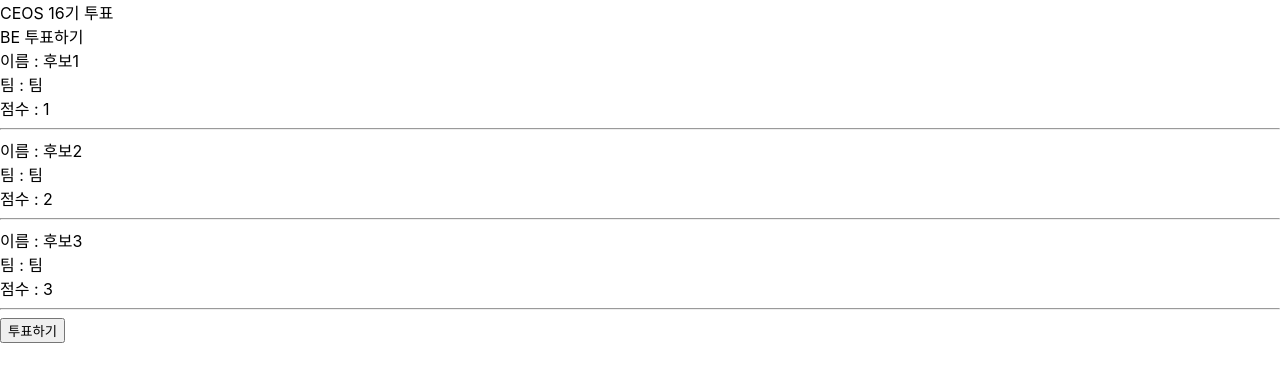
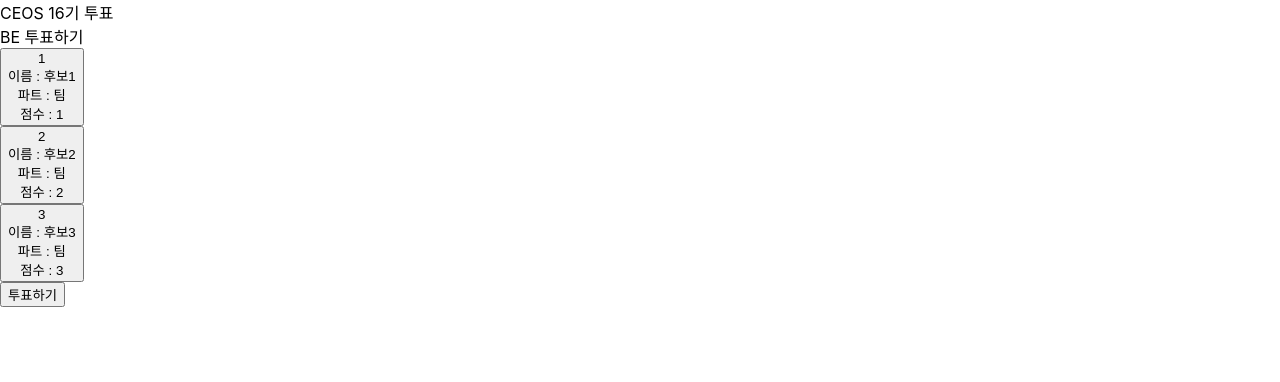
Before and after one commit to heeeesoo/react-vote-16th, a Next.js app: page /vote/BE in a window 1280 px wide. Shown: the top 382 px of the page. Built offline with nearby package versions, Linux system fonts and the light colour scheme.

Commit message:
chore : 파트 투표버튼 누르면 콘솔찍기

```diff
--- a/pages/index.tsx
+++ b/pages/index.tsx
@@ -50,5 +50,6 @@ export default function Home() {
         dispatch(down(2))
       }}> - </button>
     </div>
+
   )
 }
--- a/pages/vote/[Part].tsx
+++ b/pages/vote/[Part].tsx
@@ -1,9 +1,12 @@
 import { useRouter } from "next/router";
+import { useState } from "react";
 import VotePartBox from "../../src/components/common/VotePartBox";
 
 export default function Part(){
     const router = useRouter();
     const {Part} = router.query;
+
+    const [vote, setVote] = useState({});
 
     // fe, be, demo 리스트 -> fetch로 바꾸기
     const dataList = [
@@ -24,6 +27,14 @@ export default function Part(){
         }
     ]
 
+    const handleClick = () => {
+        console.log(vote)
+    }
+
+    const getVoteData = (vote : any) => {
+        setVote(vote)
+    }
+
     return(
         <div>
             {Part} 투표하기
@@ -32,14 +43,16 @@ export default function Part(){
                     return(
                         <VotePartBox
                             key={idx}
+                            num={idx+1}
                             name={data.name}
                             department={data.department}
                             score={data.score}
+                            getVoteData = {getVoteData}
                         />
                     )
                 })
             }
-            <button>투표하기</button>
+            <button onClick={handleClick}>투표하기</button>
         </div>
     )
 }
--- a/src/components/common/VotePartBox.tsx
+++ b/src/components/common/VotePartBox.tsx
@@ -1,16 +1,30 @@
+import { miniSerializeError } from "@reduxjs/toolkit";
+
 interface VotePartBoxProps {
+    num: number;
     name: string;
     department: string;
     score: number;
+    getVoteData: (vote: any) => void;
 }
 
-export default function VotePartBox({name,department,score}:VotePartBoxProps){
+export default function VotePartBox({num,name,department,score,getVoteData}:VotePartBoxProps){
+
+    const handleClick = () => {
+        getVoteData({
+            "name" : num,
+            "department": department,
+            "team" : null
+        });
+    }
     return(
         <div>
-            이름 : {name} <br/>
-            팀 : {department} <br/>
-            점수 : {score} <br/>
-            <hr/>
+            <button onClick={handleClick}>
+                {num}<br/>
+                이름 : {name} <br/>
+                파트 : {department} <br/>
+                점수 : {score} <br/>
+            </button>
         </div>
     )
 }
```
